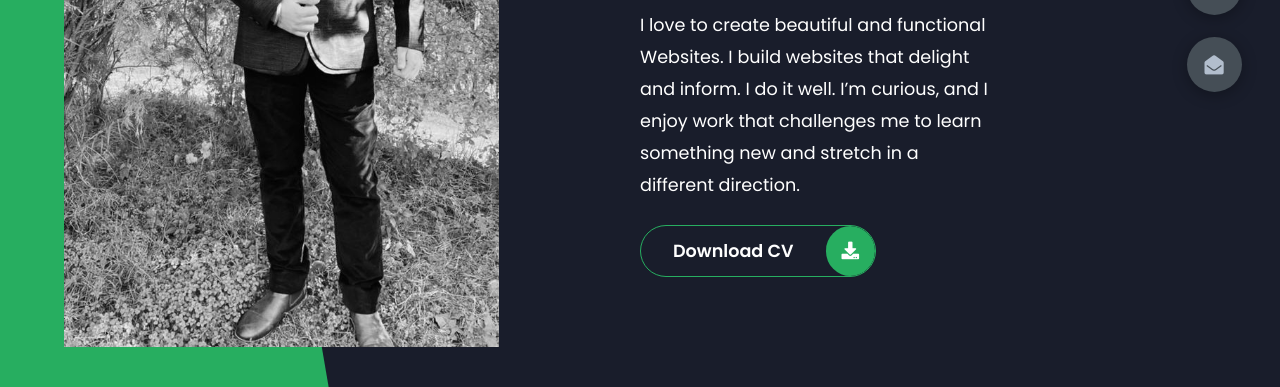
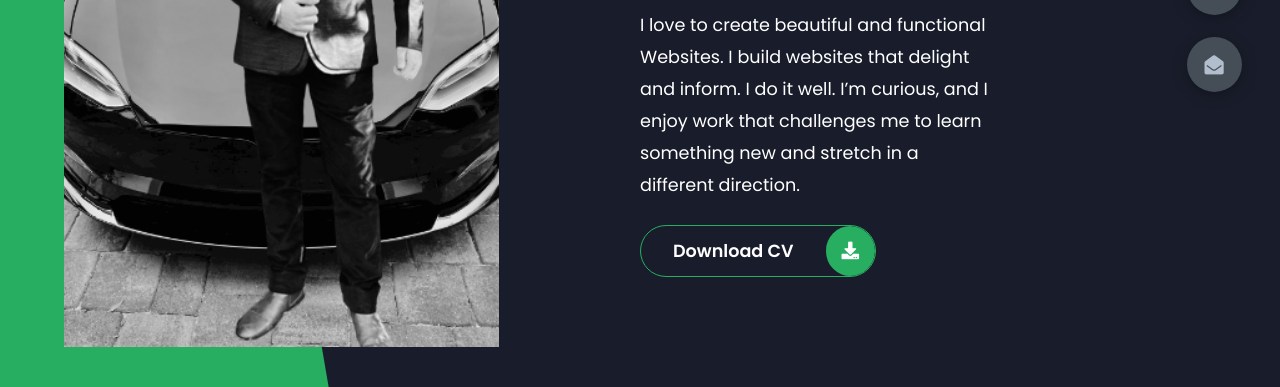
Before and after one commit to Tanveer-47/portfolio-website, a plain HTML site: page index.html in a window 1280 px wide. Shown: the part 413-800 px from the top of the page. Drawn offline with Linux system fonts and the light colour scheme.

Commit message:
Update index.html

```diff
--- a/index.html
+++ b/index.html
@@ -17,7 +17,7 @@
             <div class="left-header">
                 <div class="h-shape"></div>
                 <div class="image">
-                    <img src="img/myphoto.jpeg" alt="">
+                    <img src="img/tanni.png" alt="">
                 </div>
             </div>
             <div class="right-header">
```
